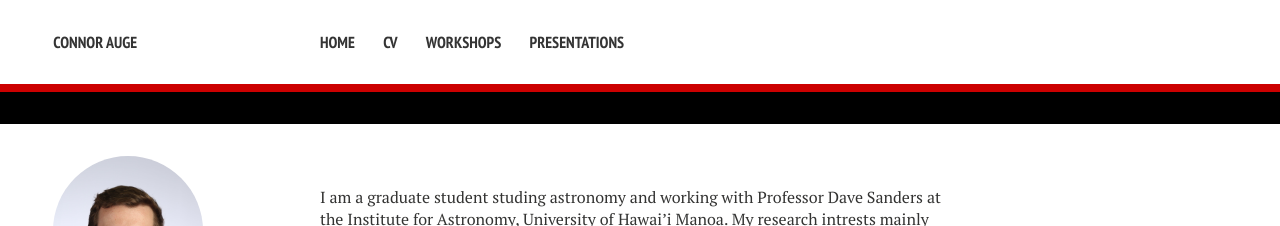
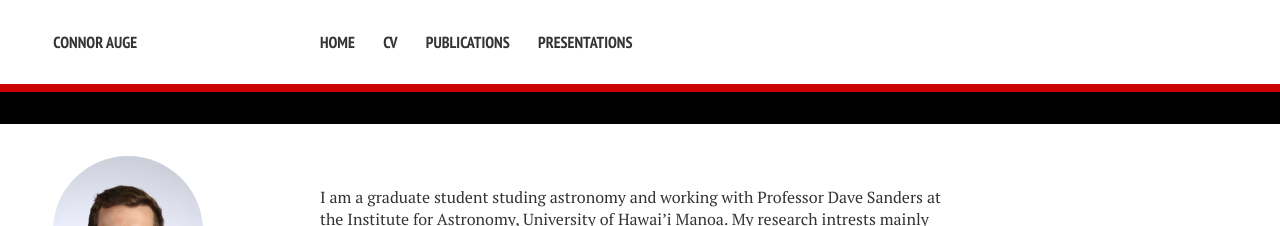
Before and after one commit to cwauge/cwauge.github.io, a Jekyll site: the page built from index.md, in a window 1280 px wide. Shown: the top 226 px of the page. Built offline with Jekyll 4.4.1, drawn with Linux system fonts in a browser that asks for light colours; nearby versions of some CDN libraries; some web fonts are replaced.

Commit message:
Update navigation.yml

```diff
--- a/_data/navigation.yml
+++ b/_data/navigation.yml
@@ -5,8 +5,8 @@
 - title: CV
   url: /cv/
 
-- title: Workshops
-  url: /workshops/
+- title: Publications
+  url: /publications/
 
 - title: Presentations
   url: /presentations/
```
